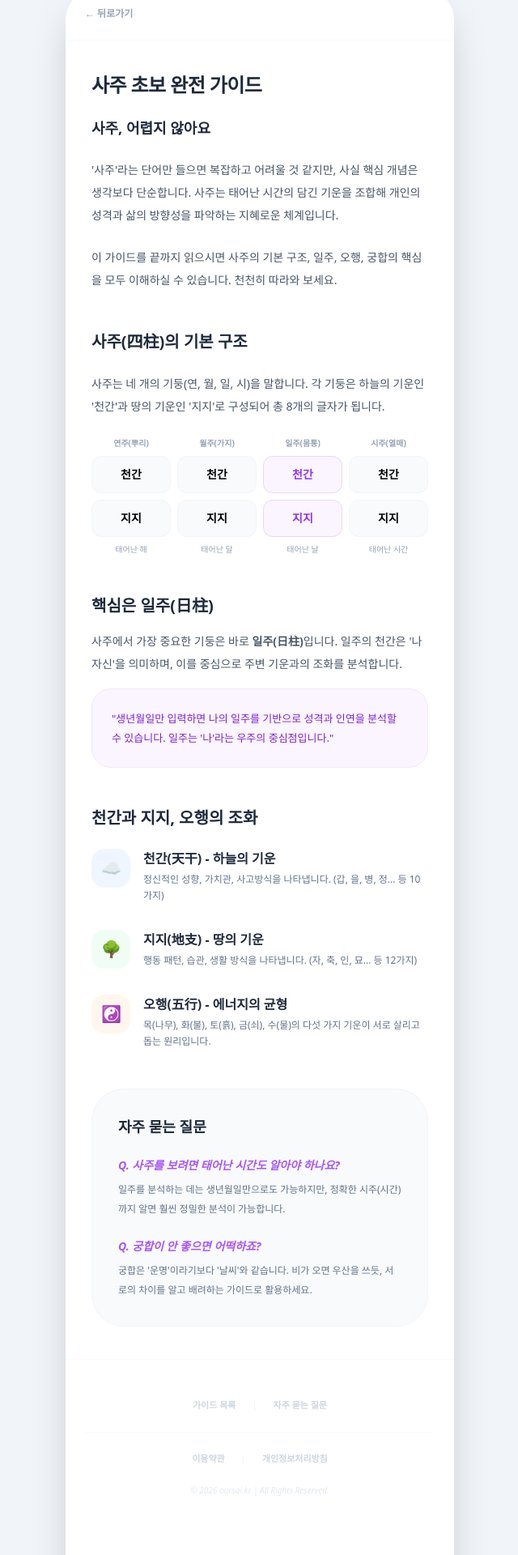
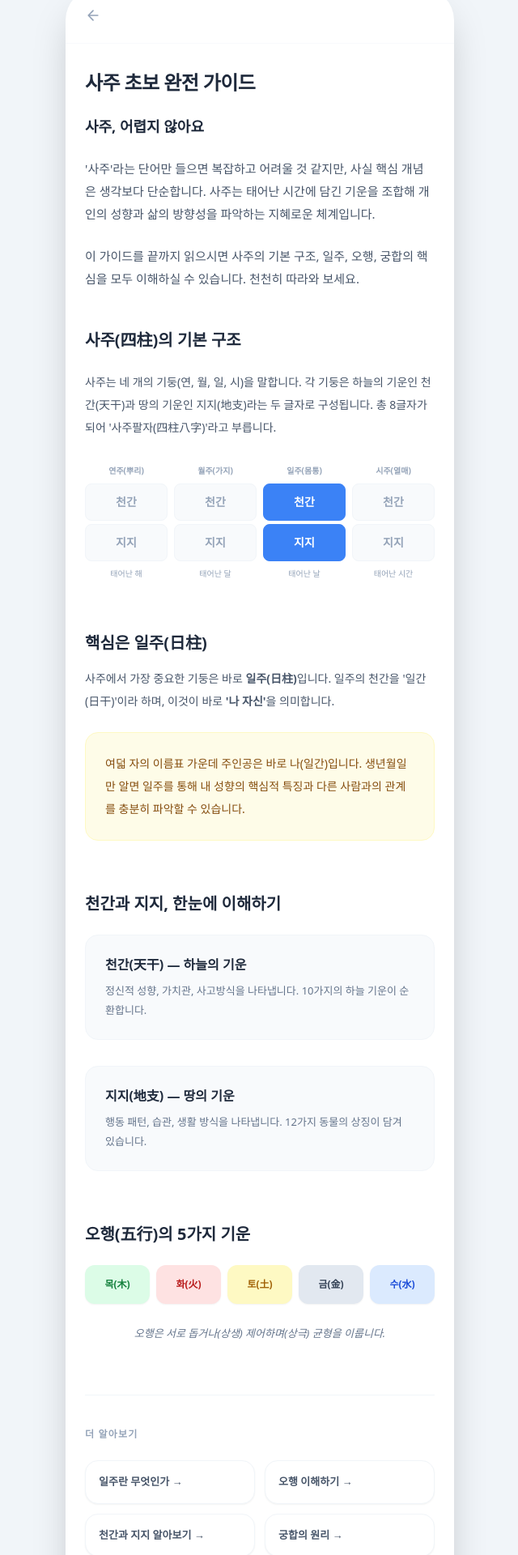
Before and after one commit to PLANB-John/oursai-web, a Next.js app: page /guide/beginner in a window 1280 px wide. Shown: the part 55-1975 px from the top of the page at 81% size, without its empty margins (319-959 px from the left). Built offline with nearby package versions, Linux system fonts and the light colour scheme.

Commit message:
Update beginner.js

```diff
--- a/pages/guide/beginner.js
+++ b/pages/guide/beginner.js
@@ -3,7 +3,7 @@ import Head from 'next/head';
 
 export default function BeginnerGuide() {
   return (
-    <div className="min-h-screen bg-slate-100 flex justify-center items-start sm:py-10 font-sans">
+    <div className="min-h-screen bg-slate-100 flex justify-center items-start sm:py-10 font-sans text-slate-800">
       <Head>
         <title>사주 초보 완전 가이드 | 우리 사이 (oursai.kr)</title>
       </Head>
@@ -11,110 +11,119 @@ export default function BeginnerGuide() {
       <div className="w-full max-w-[480px] min-h-screen bg-white shadow-2xl flex flex-col relative overflow-hidden sm:rounded-[40px] pb-20">
 
         {/* --- 상단 네비게이션 --- */}
-        <div className="px-6 py-6 border-b border-slate-50 flex items-center">
-          <a href="/guide" className="text-xs text-slate-400 font-bold flex items-center gap-1 hover:text-purple-400 transition-colors">
-            ← 뒤로가기
+        <div className="px-4 py-4 border-b border-slate-50 flex items-center">
+          <a href="/guide" className="p-2 text-slate-400 hover:text-purple-400 transition-colors">
+            <svg width="20" height="20" viewBox="0 0 24 24" fill="none" stroke="currentColor" strokeWidth="2" strokeLinecap="round" strokeLinejoin="round"><path d="M19 12H5M12 19l-7-7 7-7"/></svg>
           </a>
         </div>
 
-        <main className="px-8 py-10 space-y-12">
-          {/* 헤더 섹션 */}
-          <section>
-            <h1 className="text-2xl font-black text-slate-800 mb-6 tracking-tight leading-tight">사주 초보 완전 가이드</h1>
-            <div className="space-y-6 text-[14px] text-slate-600 leading-7">
+        <main className="px-6 py-8">
+          {/* 타이틀 섹션 */}
+          <section className="mb-12">
+            <h1 className="text-2xl font-black mb-6 tracking-tight">사주 초보 완전 가이드</h1>
+            <div className="space-y-6 text-[15px] leading-7 text-slate-600">
               <p className="font-bold text-slate-800 text-lg">사주, 어렵지 않아요</p>
-              <p>'사주'라는 단어만 들으면 복잡하고 어려울 것 같지만, 사실 핵심 개념은 생각보다 단순합니다. 사주는 태어난 시간의 담긴 기운을 조합해 개인의 성격과 삶의 방향성을 파악하는 지혜로운 체계입니다.</p>
+              <p>'사주'라는 단어만 들으면 복잡하고 어려울 것 같지만, 사실 핵심 개념은 생각보다 단순합니다. 사주는 태어난 시간에 담긴 기운을 조합해 개인의 성향과 삶의 방향성을 파악하는 지혜로운 체계입니다.</p>
               <p>이 가이드를 끝까지 읽으시면 사주의 기본 구조, 일주, 오행, 궁합의 핵심을 모두 이해하실 수 있습니다. 천천히 따라와 보세요.</p>
             </div>
           </section>
 
-          {/* 사주의 기본 구조 (표) */}
-          <section className="space-y-6">
-            <h2 className="text-xl font-bold text-slate-800">사주(四柱)의 기본 구조</h2>
-            <p className="text-[14px] text-slate-600 leading-7">사주는 네 개의 기둥(연, 월, 일, 시)을 말합니다. 각 기둥은 하늘의 기운인 '천간'과 땅의 기운인 '지지'로 구성되어 총 8개의 글자가 됩니다.</p>
+          {/* 사주의 기본 구조 */}
+          <section className="mb-16">
+            <h2 className="text-xl font-bold mb-6">사주(四柱)의 기본 구조</h2>
+            <p className="text-[14px] text-slate-600 leading-7 mb-8">사주는 네 개의 기둥(연, 월, 일, 시)을 말합니다. 각 기둥은 하늘의 기운인 천간(天干)과 땅의 기운인 지지(地支)라는 두 글자로 구성됩니다. 총 8글자가 되어 '사주팔자(四柱八字)'라고 부릅니다.</p>
 
-            <div className="grid grid-cols-4 gap-2 text-center">
+            <div className="grid grid-cols-4 gap-2 mb-4 text-center">
               {[
-                { label: '연주(뿌리)', part: '천간', sub: '지지', desc: '태어난 해' },
-                { label: '월주(가지)', part: '천간', sub: '지지', desc: '태어난 달' },
-                { label: '일주(몸통)', part: '천간', sub: '지지', desc: '태어난 날', highlight: true },
-                { label: '시주(열매)', part: '천간', sub: '지지', desc: '태어난 시간' }
+                { label: '연주(뿌리)', t: '천간', b: '지지', desc: '태어난 해' },
+                { label: '월주(가지)', t: '천간', b: '지지', desc: '태어난 달' },
+                { label: '일주(몸통)', t: '천간', b: '지지', desc: '태어난 날', active: true },
+                { label: '시주(열매)', t: '천간', b: '지지', desc: '태어난 시간' }
               ].map((item, idx) => (
-                <div key={idx} className="space-y-2">
-                  <div className="text-[10px] text-slate-400 font-bold">{item.label}</div>
-                  <div className={`p-3 rounded-xl border ${item.highlight ? 'bg-purple-50 border-purple-200 text-purple-600' : 'bg-slate-50 border-slate-100'} font-bold text-sm`}>천간</div>
-                  <div className={`p-3 rounded-xl border ${item.highlight ? 'bg-purple-50 border-purple-200 text-purple-600' : 'bg-slate-50 border-slate-100'} font-bold text-sm`}>지지</div>
-                  <div className="text-[10px] text-slate-400">{item.desc}</div>
+                <div key={idx} className="flex flex-col gap-1">
+                  <span className="text-[10px] text-slate-400 font-bold mb-1">{item.label}</span>
+                  <div className={`py-3 rounded-lg border font-bold text-sm ${item.active ? 'bg-blue-500 border-blue-500 text-white' : 'bg-slate-50 border-slate-100 text-slate-400'}`}>{item.t}</div>
+                  <div className={`py-3 rounded-lg border font-bold text-sm ${item.active ? 'bg-blue-500 border-blue-500 text-white' : 'bg-slate-50 border-slate-100 text-slate-400'}`}>{item.b}</div>
+                  <span className="text-[10px] text-slate-400 mt-1">{item.desc}</span>
                 </div>
               ))}
             </div>
           </section>
 
-          {/* 핵심은 일주(日柱) */}
-          <section className="space-y-4">
-            <h2 className="text-xl font-bold text-slate-800">핵심은 일주(日柱)</h2>
-            <p className="text-[14px] text-slate-600 leading-7">사주에서 가장 중요한 기둥은 바로 <strong>일주(日柱)</strong>입니다. 일주의 천간은 '나 자신'을 의미하며, 이를 중심으로 주변 기운과의 조화를 분석합니다.</p>
-            <div className="bg-purple-50 p-6 rounded-3xl border border-purple-100 text-purple-700 text-[13px] leading-6 font-medium">
-              "생년월일만 입력하면 나의 일주를 기반으로 성격과 인연을 분석할 수 있습니다. 일주는 '나'라는 우주의 중심점입니다."
+          {/* 핵심은 일주 */}
+          <section className="mb-16">
+            <h2 className="text-xl font-bold mb-4">핵심은 일주(日柱)</h2>
+            <p className="text-[14px] text-slate-600 leading-7 mb-6">사주에서 가장 중요한 기둥은 바로 <strong>일주(日柱)</strong>입니다. 일주의 천간을 '일간(日干)'이라 하며, 이것이 바로 <strong>'나 자신'</strong>을 의미합니다.</p>
+            <div className="bg-yellow-50 p-6 rounded-2xl border border-yellow-100 text-yellow-800 text-[14px] leading-7">
+              <p>여덟 자의 이름표 가운데 주인공은 바로 나(일간)입니다. 생년월일만 알면 일주를 통해 내 성향의 핵심적 특징과 다른 사람과의 관계를 충분히 파악할 수 있습니다.</p>
             </div>
           </section>
 
-          {/* 천간과 지지, 오행 설명 */}
-          <section className="space-y-6">
-            <h2 className="text-xl font-bold text-slate-800">천간과 지지, 오행의 조화</h2>
+          {/* 천간과 지지 */}
+          <section className="mb-16">
+            <h2 className="text-xl font-bold mb-6">천간과 지지, 한눈에 이해하기</h2>
             <div className="space-y-8">
-              <div className="flex gap-4 items-start">
-                <div className="w-12 h-12 bg-blue-50 text-blue-500 rounded-2xl flex items-center justify-center text-xl shrink-0">☁️</div>
-                <div className="space-y-1">
-                  <p className="font-bold text-slate-800">천간(天干) - 하늘의 기운</p>
-                  <p className="text-[12px] text-slate-500 leading-5">정신적인 성향, 가치관, 사고방식을 나타냅니다. (갑, 을, 병, 정... 등 10가지)</p>
-                </div>
+              <div className="bg-slate-50 p-6 rounded-2xl border border-slate-100">
+                <p className="font-bold mb-2 flex items-center gap-2">천간(天干) — 하늘의 기운</p>
+                <p className="text-[13px] text-slate-500 leading-6">정신적 성향, 가치관, 사고방식을 나타냅니다. 10가지의 하늘 기운이 순환합니다.</p>
               </div>
-              <div className="flex gap-4 items-start">
-                <div className="w-12 h-12 bg-green-50 text-green-500 rounded-2xl flex items-center justify-center text-xl shrink-0">🌳</div>
-                <div className="space-y-1">
-                  <p className="font-bold text-slate-800">지지(地支) - 땅의 기운</p>
-                  <p className="text-[12px] text-slate-500 leading-5">행동 패턴, 습관, 생활 방식을 나타냅니다. (자, 축, 인, 묘... 등 12가지)</p>
-                </div>
-              </div>
-              <div className="flex gap-4 items-start">
-                <div className="w-12 h-12 bg-orange-50 text-orange-500 rounded-2xl flex items-center justify-center text-xl shrink-0">☯️</div>
-                <div className="space-y-1">
-                  <p className="font-bold text-slate-800">오행(五行) - 에너지의 균형</p>
-                  <p className="text-[12px] text-slate-500 leading-5">목(나무), 화(불), 토(흙), 금(쇠), 수(물)의 다섯 가지 기운이 서로 살리고 돕는 원리입니다.</p>
-                </div>
+              <div className="bg-slate-50 p-6 rounded-2xl border border-slate-100">
+                <p className="font-bold mb-2 flex items-center gap-2">지지(地支) — 땅의 기운</p>
+                <p className="text-[13px] text-slate-500 leading-6">행동 패턴, 습관, 생활 방식을 나타냅니다. 12가지 동물의 상징이 담겨 있습니다.</p>
               </div>
             </div>
           </section>
 
-          {/* 하단 질문 영역 */}
-          <section className="bg-slate-50 p-8 rounded-[40px] border border-slate-100 space-y-6">
-            <h3 className="text-lg font-bold text-slate-800">자주 묻는 질문</h3>
-            <div className="space-y-6">
+          {/* 오행 설명 */}
+          <section className="mb-16">
+            <h2 className="text-xl font-bold mb-6">오행(五行)의 5가지 기운</h2>
+            <div className="grid grid-cols-5 gap-2 text-center">
               {[
-                { q: "사주를 보려면 태어난 시간도 알아야 하나요?", a: "일주를 분석하는 데는 생년월일만으로도 가능하지만, 정확한 시주(시간)까지 알면 훨씬 정밀한 분석이 가능합니다." },
-                { q: "궁합이 안 좋으면 어떡하죠?", a: "궁합은 '운명'이라기보다 '날씨'와 같습니다. 비가 오면 우산을 쓰듯, 서로의 차이를 알고 배려하는 가이드로 활용하세요." }
-              ].map((faq, idx) => (
-                <div key={idx} className="space-y-2">
-                  <p className="font-bold text-sm text-purple-500 italic">Q. {faq.q}</p>
-                  <p className="text-[12px] text-slate-500 leading-6">{faq.a}</p>
-                </div>
+                { n: '목(木)', c: 'bg-green-100 text-green-700' },
+                { n: '화(火)', c: 'bg-red-100 text-red-700' },
+                { n: '토(土)', c: 'bg-yellow-100 text-yellow-700' },
+                { n: '금(金)', c: 'bg-slate-200 text-slate-700' },
+                { n: '수(水)', c: 'bg-blue-100 text-blue-700' }
+              ].map((o, idx) => (
+                <div key={idx} className={`${o.c} py-4 rounded-xl font-bold text-xs shadow-sm`}>{o.n}</div>
               ))}
+            </div>
+            <p className="text-[13px] text-slate-500 mt-6 leading-6 text-center italic">오행은 서로 돕거나(상생) 제어하며(상극) 균형을 이룹니다.</p>
+          </section>
+
+          {/* 더 알아보기 (카드 섹션) */}
+          <section className="mb-16 pt-10 border-t border-slate-100">
+            <h3 className="font-bold text-slate-400 text-xs mb-6 uppercase tracking-widest">더 알아보기</h3>
+            <div className="grid grid-cols-2 gap-3">
+              {[
+                { t: '일주란 무엇인가', l: '/guide/ilju' },
+                { t: '오행 이해하기', l: '/guide/five-elements' },
+                { t: '천간과 지지 알아보기', l: '/guide/ganji' },
+                { t: '궁합의 원리', l: '/guide/matching' }
+              ].map((card, i) => (
+                <a key={i} href={card.l} className="p-4 bg-white border border-slate-100 rounded-2xl text-[13px] font-bold text-slate-600 shadow-sm hover:border-purple-200 transition-colors">
+                  {card.t} →
+                </a>
+              ))}
+            </div>
+          </section>
+
+          {/* 참여 유도 섹션 */}
+          <section className="bg-slate-900 rounded-[40px] p-8 text-center text-white mb-10">
+            <h3 className="text-xl font-bold mb-2">사주의 세계가 궁금하신가요?</h3>
+            <p className="text-[13px] text-slate-400 mb-8 leading-6">생년월일만 입력하면 나의 일주와<br/>궁합을 바로 확인할 수 있습니다.</p>
+            <div className="space-y-3">
+              <button className="w-full py-4 bg-white text-slate-900 rounded-2xl font-bold text-sm shadow-lg">모임 궁합 확인해보기</button>
+              <button className="w-full py-4 bg-slate-800 text-white rounded-2xl font-bold text-sm border border-slate-700">나와 궁합 확인해보기</button>
             </div>
           </section>
         </main>
 
-        {/* 푸터 영역 */}
-        <footer className="px-6 py-12 bg-white text-center space-y-6 border-t border-slate-50">
-          <div className="flex justify-center gap-5 text-[11px] text-slate-300 font-bold">
+        <footer className="px-6 py-12 text-center border-t border-slate-50">
+          <div className="flex justify-center gap-5 text-[11px] text-slate-300 font-bold mb-6 tracking-tight">
             <a href="/guide">가이드 목록</a>
             <span className="text-slate-100">|</span>
             <a href="/faq">자주 묻는 질문</a>
-          </div>
-          <div className="flex justify-center gap-5 text-[11px] text-slate-300 font-bold border-t border-slate-50 pt-6">
-            <a href="/terms" className="hover:text-slate-400">이용약관</a>
-            <span className="text-slate-100">|</span>
-            <a href="/privacy" className="hover:text-slate-400">개인정보처리방침</a>
           </div>
           <p className="text-[10px] text-slate-200 font-medium italic">© 2026 oursai.kr | All Rights Reserved.</p>
         </footer>
```
